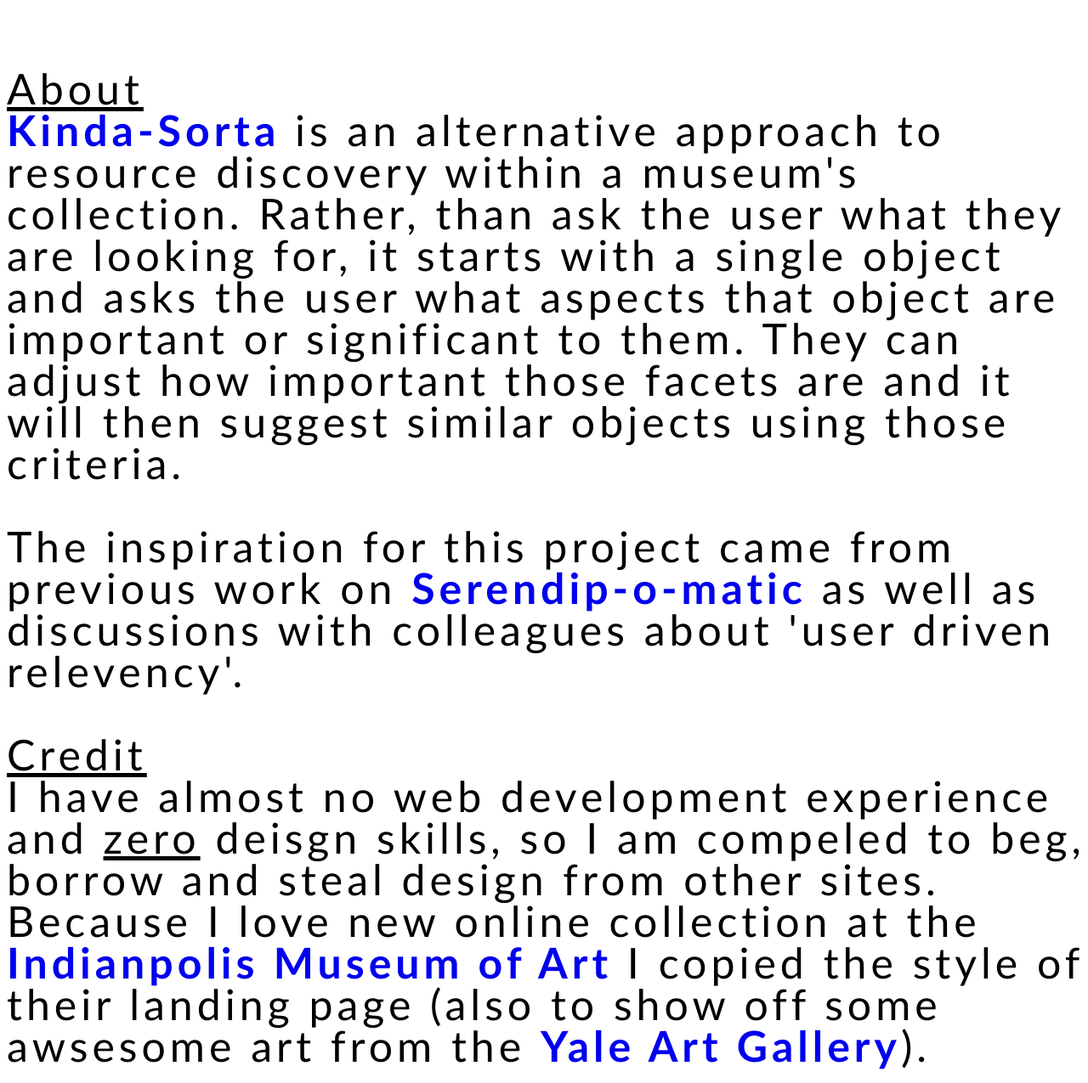
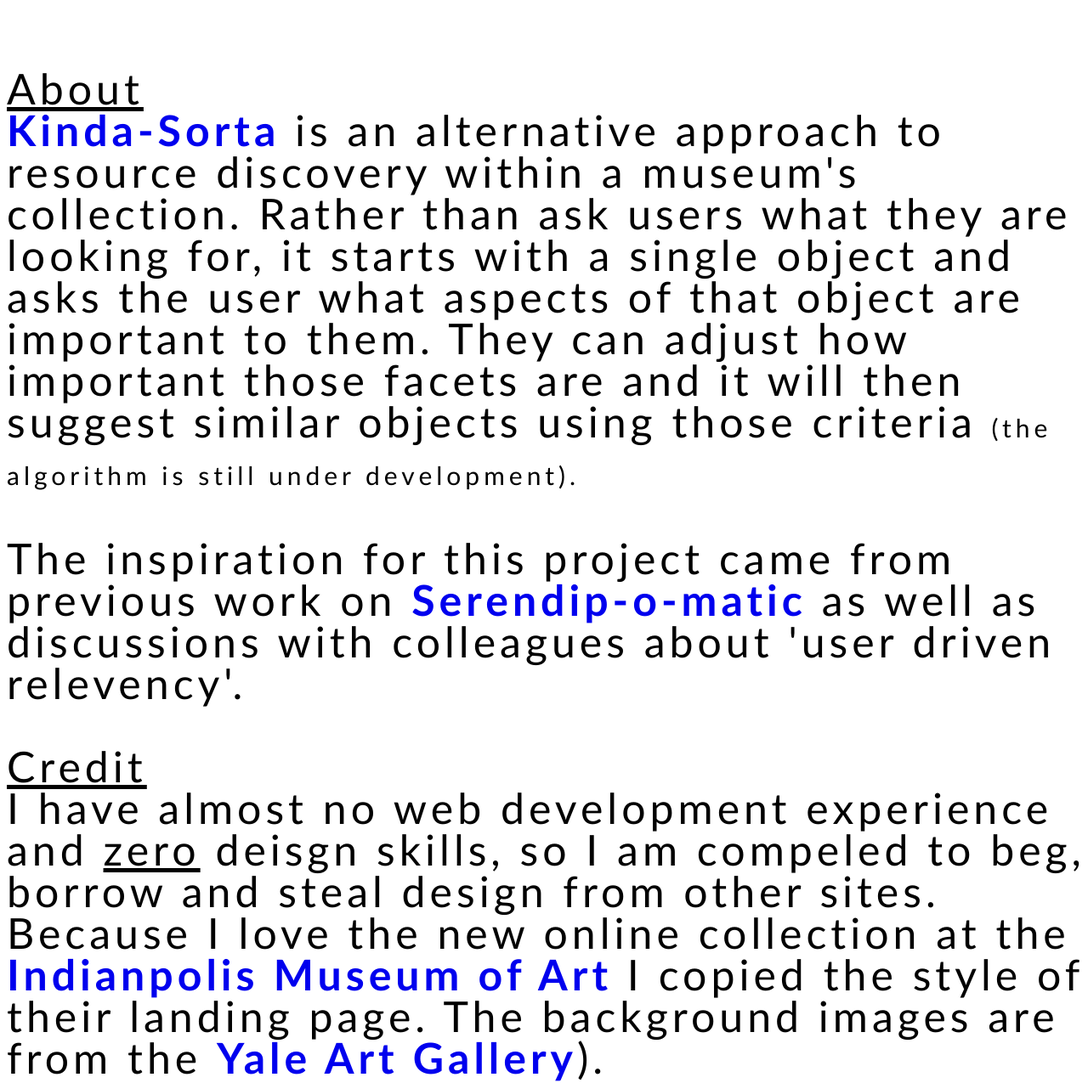
Before and after one commit to moltude/kinda-sorta, a Django app: template kinda_sorta/templates/about.html in a window 1280 px wide. Shown: the whole page at 85% size. Run offline with Django 3.2, Linux system fonts and the light colour scheme; the template is opened without the code that fills it, so the values that code supplies are empty; parts of the project's set-up code (start-up, migrations or seed data) failed here and were passed over; some libraries are stand-ins or nearby versions.

Commit message:
changed language in about

```diff
--- a/kinda_sorta/templates/about.html
+++ b/kinda_sorta/templates/about.html
@@ -19,14 +19,14 @@
 				<span class='about-page-text' style='color:black; '>
 					<u>About</u>
 					<br>
-					 <b><a href='../'>Kinda-Sorta</a></b> is an alternative approach to resource discovery within a museum's collection. Rather, than ask the user what they are looking for, it starts with a single object and asks the user what aspects that object are important or significant to them. They can adjust how important those facets are and it will then suggest similar objects using those criteria.
+					 <b><a href='../'>Kinda-Sorta</a></b> is an alternative approach to resource discovery within a museum's collection. Rather than ask users what they are looking for, it starts with a single object and asks the user what aspects of that object are important to them. They can adjust how important those facets are and it will then suggest similar objects using those criteria <span style='font-size: 30px'>(the algorithm is still under development).</span>
 					<br>
 					<br>
 					The inspiration for this project came from previous work on <b><a href='http://serendipomatic.com/'>Serendip-o-matic</a></b> as well as discussions with colleagues about 'user driven relevency'.
 					<br><br>
 					<u>Credit</u>
 					<br>
-					I have almost no web development experience and <u>zero</u> deisgn skills, so I am compeled to beg, borrow and steal design from other sites. Because I love new online collection at the <b><a href='http://collection.imamuseum.org/'>Indianpolis Museum of Art</a></b> I copied the style of their landing page (also to show off some awsesome art from the <b><a href='http://artgallery.yale.edu/'>Yale Art Gallery</a></b>).
+					I have almost no web development experience and <u>zero</u> deisgn skills, so I am compeled to beg, borrow and steal design from other sites. Because I love the new online collection at the <b><a href='http://collection.imamuseum.org/'>Indianpolis Museum of Art</a></b> I copied the style of their landing page. The background images are from the <b><a href='http://artgallery.yale.edu/'>Yale Art Gallery</a></b>).
 			</span>
 		</div>
 	</body>
```
